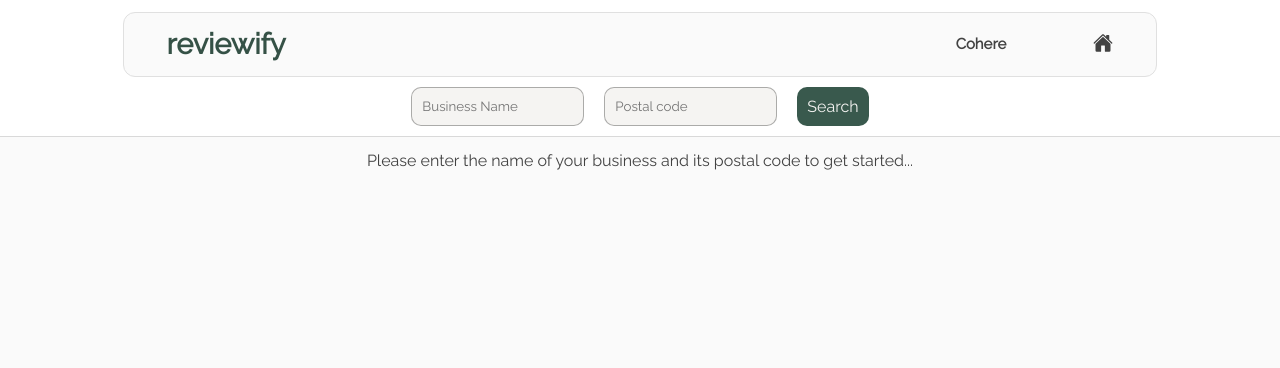
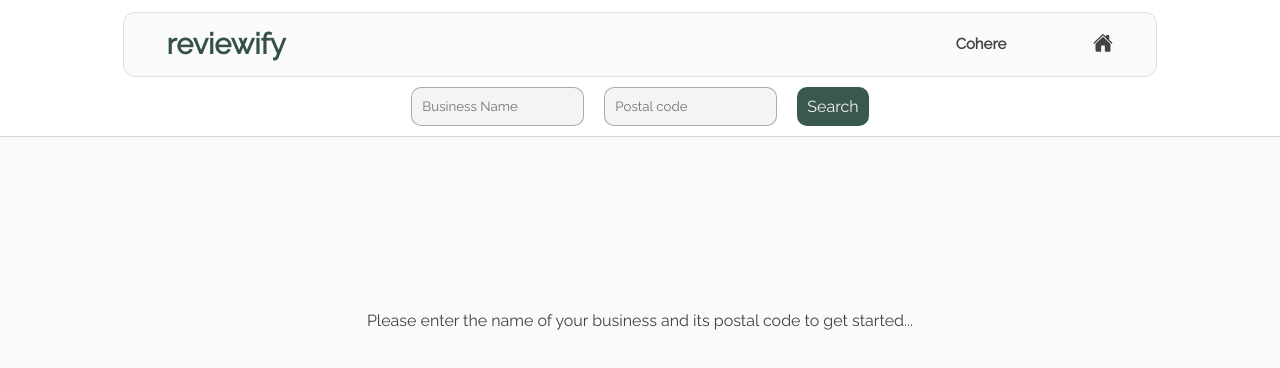
Before and after one commit to AndrewidRizk/Reviewify-Business, a React (Create React App) app in the folder my-app/: page / in a window 1280 px wide. Shown: the top 368 px of the page. Built offline with nearby package versions, Linux system fonts and the light colour scheme; no server answers; what @radix-ui/themes would draw is missing.

Commit message:
small update

```diff
--- a/my-app/src/components/displaycase.css
+++ b/my-app/src/components/displaycase.css
@@ -185,7 +185,7 @@
 
   .empty-message {
     position: absolute;
-    top: 20%;
+    top: 40%;
     left: 50%;
     transform: translate(-50%, -50%);
 }
```
